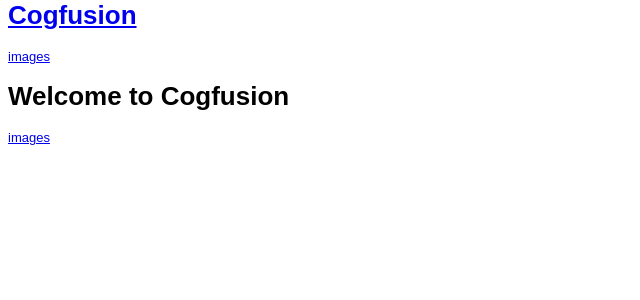
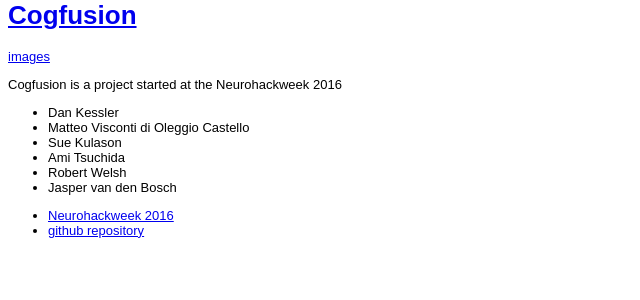
Before and after one commit to dankessler/cogfusion, a Python web app: template cogfusion/templates/home.mako in a window 1280 px wide. Shown: the part 17-317 px from the top of the page, without its empty margins (0-640 px from the left). Run offline with Mako, Linux system fonts and the light colour scheme; the template is opened without the code that fills it, so the values that code supplies are empty.

Commit message:
Added nhw link

```diff
--- a/cogfusion/templates/home.mako
+++ b/cogfusion/templates/home.mako
@@ -1,6 +1,19 @@
 <%inherit file="master.mako"/>
 
+<p>Cogfusion is a project started at the Neurohackweek 2016
 
-<h1>Welcome to Cogfusion</h1>
+<ul>
+<li>Dan Kessler</li>
+<li>Matteo Visconti di Oleggio Castello</li>
+<li>Sue Kulason</li>
+<li>Ami Tsuchida</li>
+<li>Robert Welsh</li>
+<li>Jasper van den Bosch</li>
+</ul>
 
-<a href="${request.route_url('images')}">images</a>
+<ul>
+    <li><a href="https://neurohackweek.github.io/">Neurohackweek 2016</a></li>
+    <li><a href="https://github.com/dankessler/cogfusion">github repository</a></li>
+</ul>
+
+</p>
```
